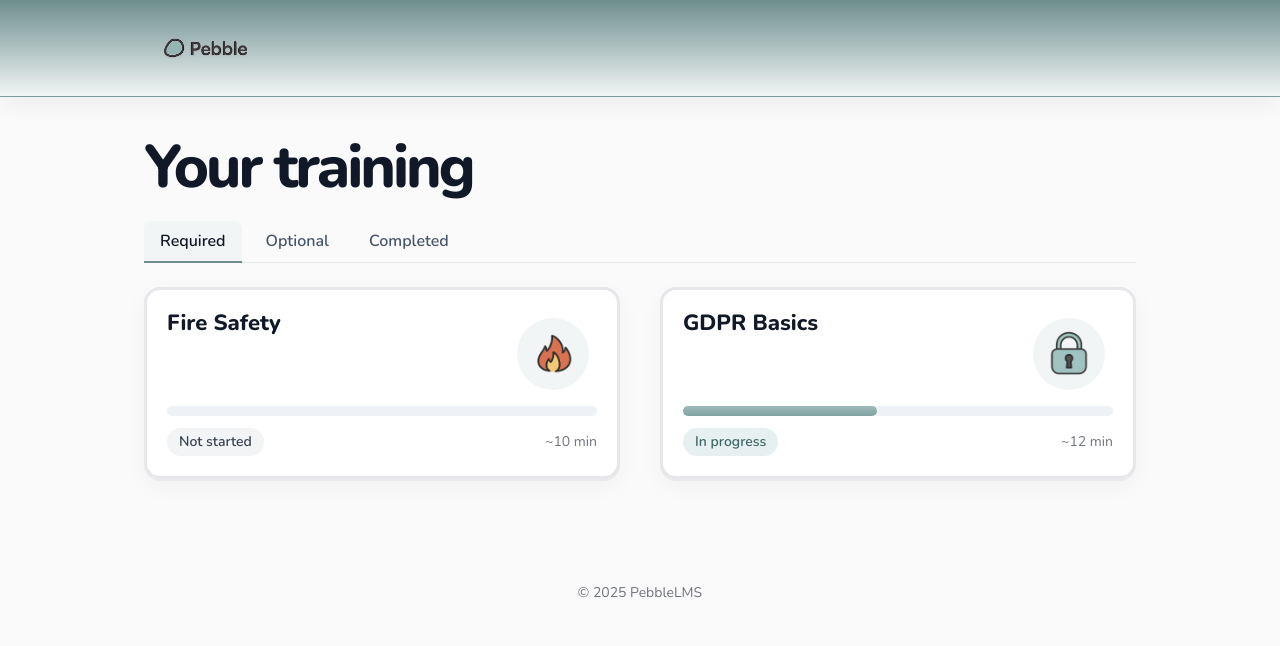
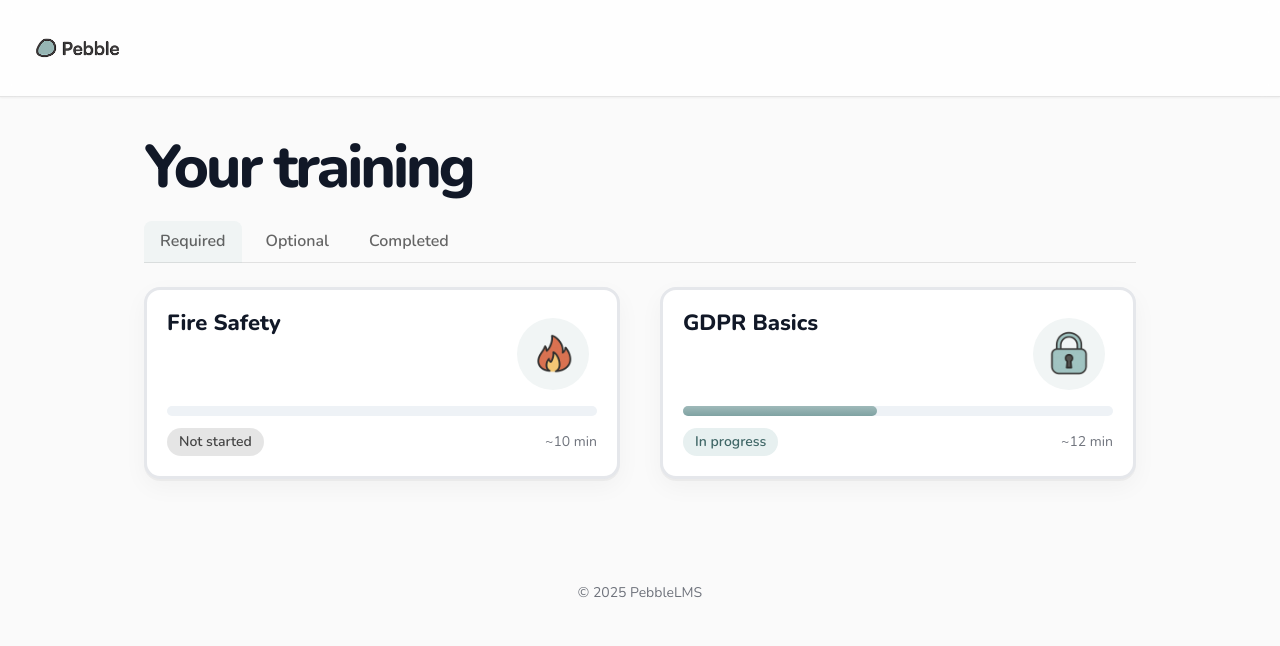
Before and after one commit to benlowesofficial-hub/pebble-lms, a website: page public/learn.html in a window 1280 px wide. Drawn offline with nearby package versions, Linux system fonts and the light colour scheme; files that its build step writes are made by us from their sources.

Commit message:
Update learn.html

```diff
--- a/public/learn.html
+++ b/public/learn.html
@@ -13,11 +13,11 @@
 </head>
 <body class="min-h-screen font-sans antialiased">
 
-  <!-- Header (block colour) -->
-  <header class="site-header">
-    <div class="mx-auto max-w-5xl px-4 py-5 flex items-center justify-between">
-      <a href="/index.html" class="flex items-center gap-3 text-white/95 hover:text-white">
-        <img src="/assets/PebbleLogo.png" alt="Pebble" class="h-12 md:h-14 drop-shadow-sm" />
+  <!-- Header (light, subtle) -->
+  <header class="sticky top-0 z-10 bg-white/80 backdrop-blur border-b border-black/10 shadow-sm">
+    <div class="mx-auto max-w-7xl px-4 py-5 flex items-center justify-between">
+      <a href="/index.html" class="flex items-center gap-3 text-black/80 hover:text-black">
+        <img src="/assets/PebbleLogo.png" alt="Pebble" class="h-12 md:h-14" />
         <span class="sr-only">Home</span>
       </a>
       <div class="text-sm opacity-0 select-none">.</div>
@@ -33,11 +33,13 @@
 
     <!-- Tabs -->
     <nav class="mb-6" aria-label="Course filters">
-      <div class="tab-rail">
-        <!-- Active tab is controlled by aria-selected -->
+      <div class="flex items-end gap-2 border-b border-black/10">
+        <!-- Tab buttons: JS toggles the active styles below -->
         <button
           id="tab-required"
-          class="tab-btn"
+          class="px-4 py-2 -mb-px rounded-t-lg text-sm md:text-base font-semibold
+                 text-black/60 hover:text-black hover:bg-black/5
+                 border-b-2 border-transparent"
           data-tab="required"
           aria-controls="panel-required"
           aria-selected="true"
@@ -48,7 +50,9 @@
 
         <button
           id="tab-optional"
-          class="tab-btn"
+          class="px-4 py-2 -mb-px rounded-t-lg text-sm md:text-base font-semibold
+                 text-black/60 hover:text-black hover:bg-black/5
+                 border-b-2 border-transparent"
           data-tab="optional"
           aria-controls="panel-optional"
           aria-selected="false"
@@ -59,7 +63,9 @@
 
         <button
           id="tab-completed"
-          class="tab-btn"
+          class="px-4 py-2 -mb-px rounded-t-lg text-sm md:text-base font-semibold
+                 text-black/60 hover:text-black hover:bg-black/5
+                 border-b-2 border-transparent"
           data-tab="completed"
           aria-controls="panel-completed"
           aria-selected="false"
@@ -85,10 +91,10 @@
 
             <div class="mt-4 space-y-3">
               <div class="progress-track">
-                <div class="progress-fill progress-fill-teal progress-gloss" style="width:0%"></div>
+                <div class="progress-fill progress-gloss bg-black/10" style="width:0%"></div>
               </div>
               <div class="flex items-center justify-between">
-                <span class="chip chip-muted">Not started</span>
+                <span class="chip bg-black/10 text-black/70">Not started</span>
                 <p class="text-sm opacity-60">~10 min</p>
               </div>
             </div>
@@ -107,10 +113,10 @@
 
             <div class="mt-4 space-y-3">
               <div class="progress-track">
-                <div class="progress-fill progress-fill-teal progress-gloss" style="width:45%"></div>
+                <div class="progress-fill progress-gloss" style="background-color:#7FA2A2; width:45%"></div>
               </div>
               <div class="flex items-center justify-between">
-                <span class="chip chip-info">In progress</span>
+                <span class="chip" style="background-color:#E7F0F0; color:#3F6666">In progress</span>
                 <p class="text-sm opacity-60">~12 min</p>
               </div>
             </div>
@@ -133,10 +139,10 @@
 
             <div class="mt-4 space-y-3">
               <div class="progress-track">
-                <div class="progress-fill progress-fill-teal progress-gloss" style="width:0%"></div>
+                <div class="progress-fill progress-gloss bg-black/10" style="width:0%"></div>
               </div>
               <div class="flex items-center justify-between">
-                <span class="chip chip-muted">Not started</span>
+                <span class="chip bg-black/10 text-black/70">Not started</span>
                 <p class="text-sm opacity-60">~8 min</p>
               </div>
             </div>
@@ -159,24 +165,33 @@
     <script>document.getElementById('year').textContent = new Date().getFullYear()</script>
   </footer>
 
-  <!-- Minimal tab script -->
+  <!-- Tab behavior: toggles classes for active/inactive states -->
   <script>
     (function () {
-      const buttons = Array.from(document.querySelectorAll('.tab-btn'));
+      const ACTIVE_BG = 'bg-[rgba(150,182,182,0.10)]';  // light Pebble Teal wash
+      const ACTIVE_UNDERLINE = 'border-b-2 border-[#6E8E8E]'; // teal underline
+      const INACTIVE_TXT = 'text-black/60';
+      const ACTIVE_TXT = 'text-black';
+      const HOVER_BG = 'hover:bg-black/5';
+
+      const buttons = Array.from(document.querySelectorAll('[role="tab"]'));
       const panels = {
         required: document.getElementById('panel-required'),
         optional: document.getElementById('panel-optional'),
         completed: document.getElementById('panel-completed')
       };
 
+      function setActive(btn, active) {
+        btn.setAttribute('aria-selected', active ? 'true' : 'false');
+        btn.classList.toggle(ACTIVE_BG, active);
+        btn.classList.toggle(ACTIVE_UNDERLINE, active);
+        btn.classList.toggle(ACTIVE_TXT, active);
+        btn.classList.toggle(INACTIVE_TXT, !active);
+        btn.classList.toggle(HOVER_BG, !active);
+      }
+
       function activate(tab) {
-        // Toggle aria-selected on buttons (CSS handles styling)
-        buttons.forEach(btn => {
-          const isActive = btn.dataset.tab === tab;
-          btn.setAttribute('aria-selected', isActive ? 'true' : 'false');
-        });
-
-        // Show the matching panel, hide others
+        buttons.forEach(b => setActive(b, b.dataset.tab === tab));
         Object.entries(panels).forEach(([name, el]) => {
           if (!el) return;
           if (name === tab) el.classList.remove('hidden');
```
